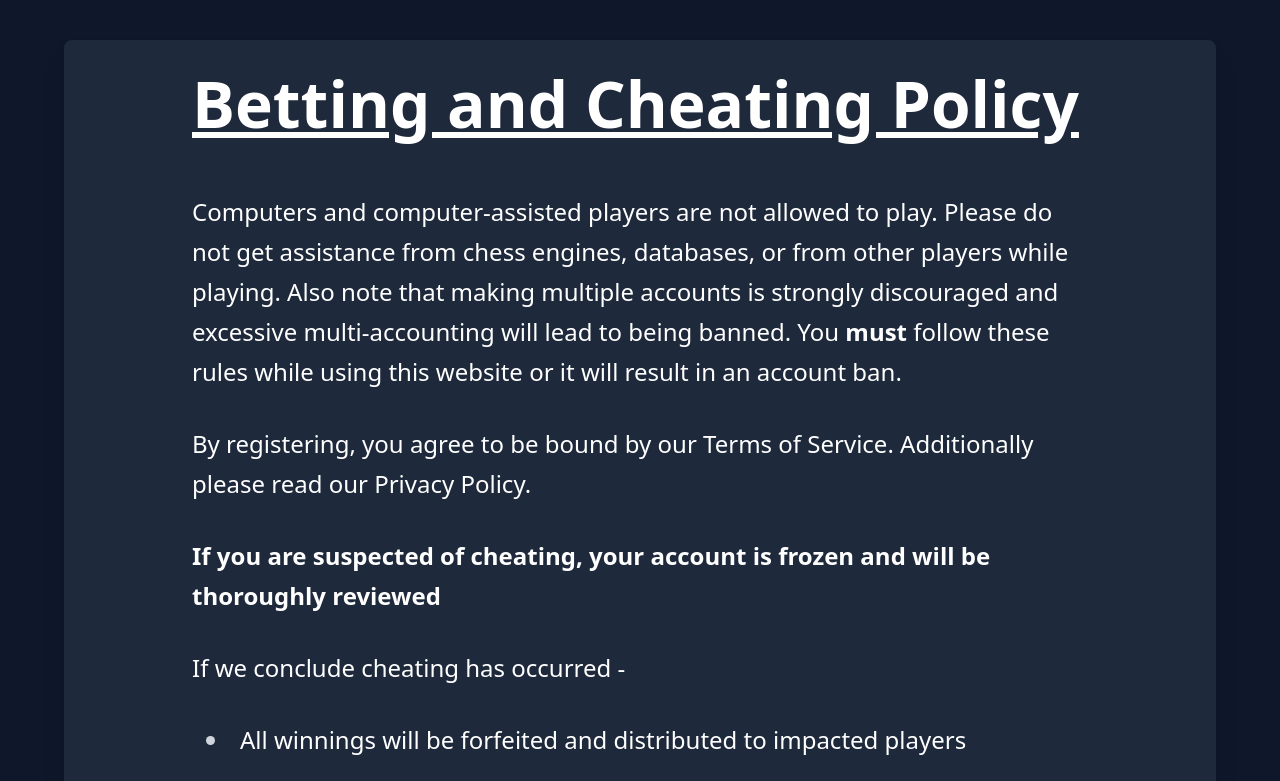
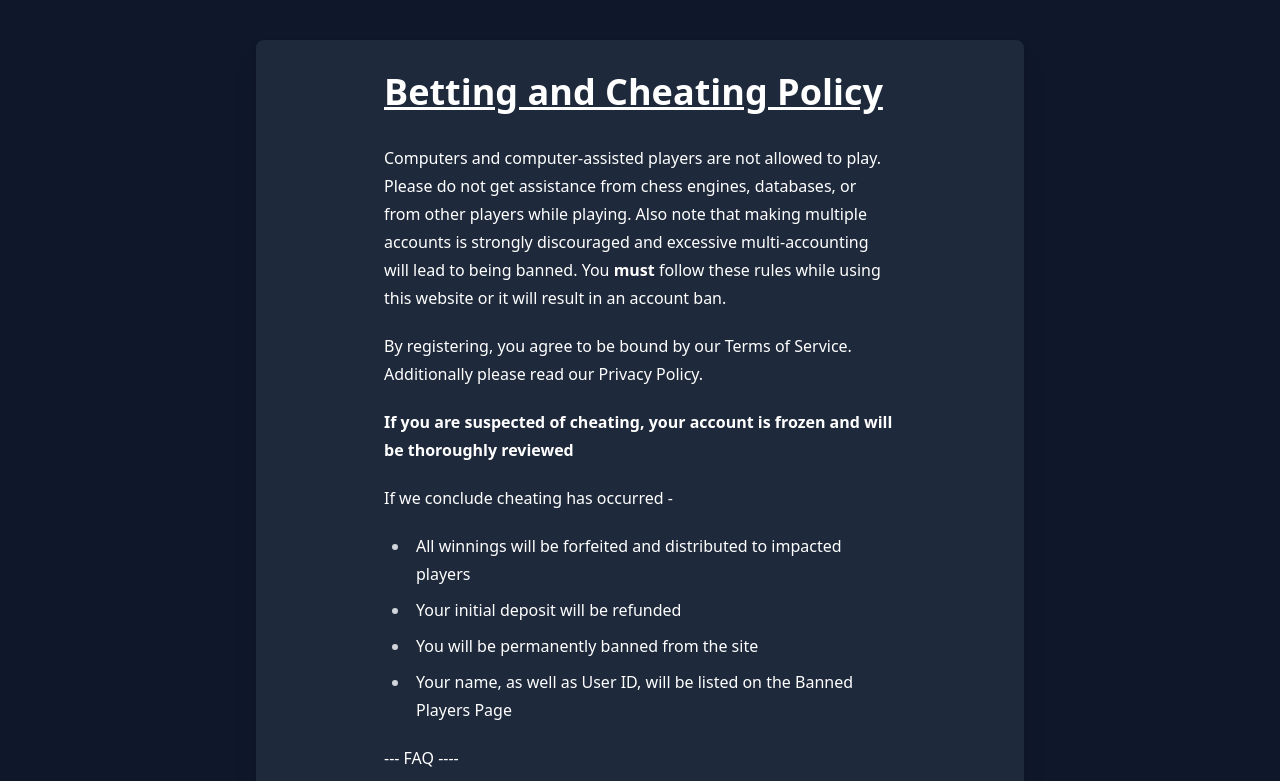
Before and after one commit to Eggysgames/BetChess, a Next.js app: page /cheatingpolicy in a window 1280 px wide. Shown: the top 781 px of the page. Built offline with nearby package versions, Linux system fonts and the light colour scheme.

Commit message:
Reduced Text Size
Reduced Text Size of Cheating Policy cause MaRtY wAs RiGhT

```diff
--- a/pages/cheatingpolicy.tsx
+++ b/pages/cheatingpolicy.tsx
@@ -7,11 +7,11 @@ const cheatingpolicy = () => {
 
       <div>
 
-        <div className="my-10 mx-auto max-w-6xl px-32 py-8 bg-slate-800 rounded-lg shadow drop-shadow-xl shadow-slate-900 text-left">
+        <div className="my-10 mx-auto max-w-3xl px-32 py-8 bg-slate-800 rounded-lg shadow drop-shadow-xl shadow-slate-900 text-left">
 
-        <article className="prose prose-2xl text-white max-w-none">
+        <article className="prose prose-md text-white max-w-none">
 
-        <h1 className="text-white underline">Betting and Cheating Policy</h1>
+        <h1 className="text-white underline text-4xl">Betting and Cheating Policy</h1>
 
         <p>
           Computers and computer-assisted players are not allowed to play. Please do not get assistance from chess engines, databases, or from
```
